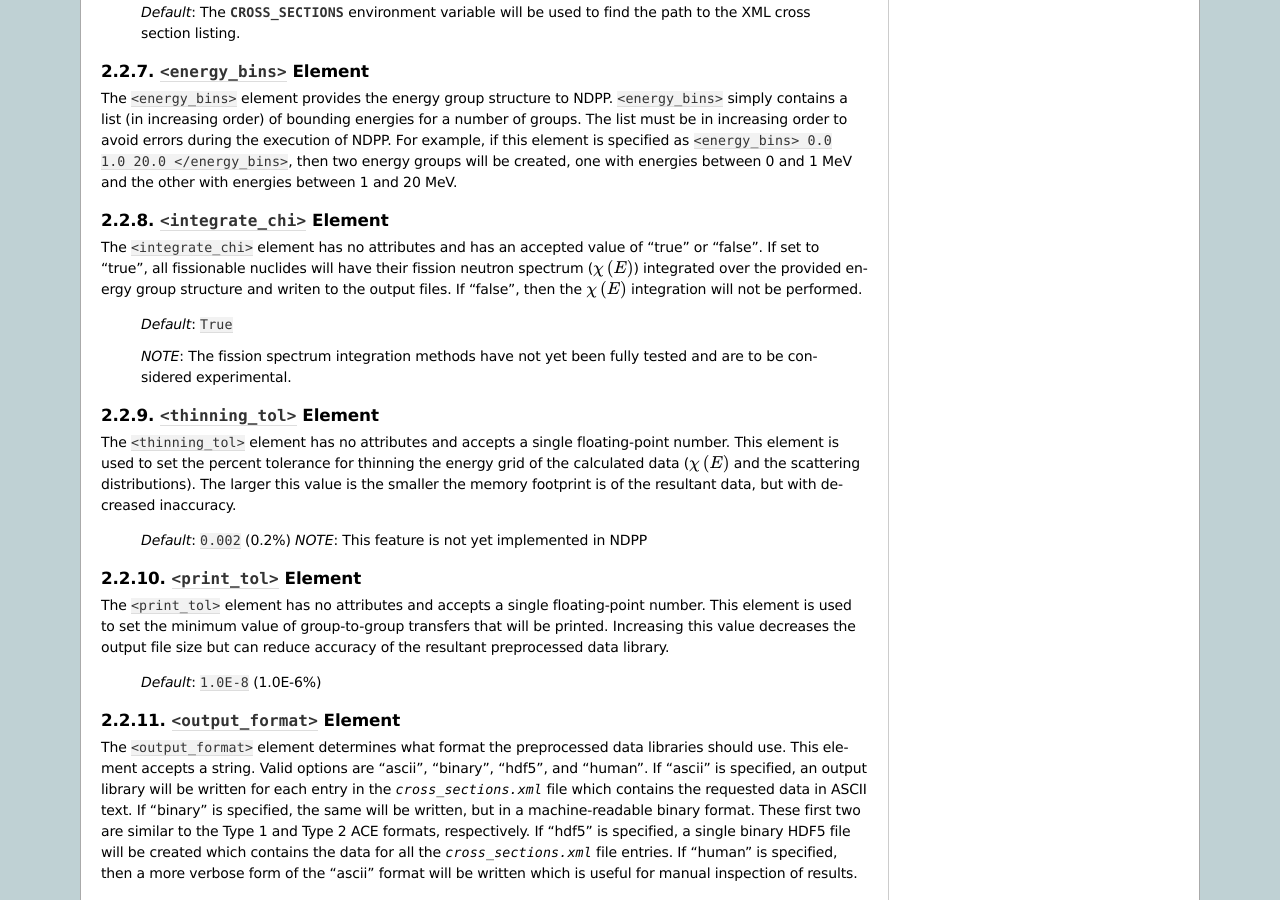
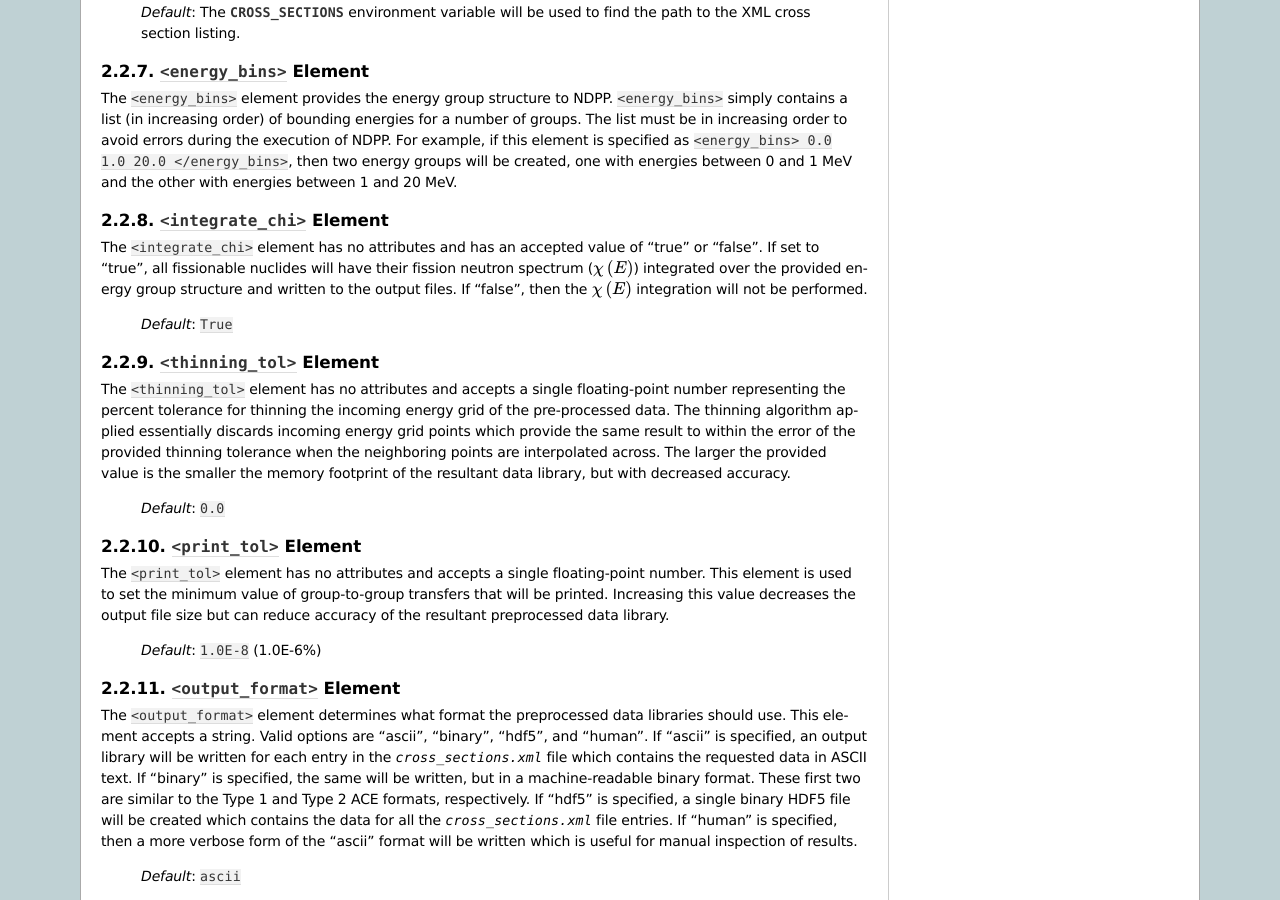
Before and after one commit to ndpp/ndpp, a Sphinx documentation site: the page built from docs/source/usersguide/input.rst, in a window 1280 px wide and 900 px high, scrolled down 1622 px. Built offline with Sphinx 7.4.7, drawn with Linux system fonts in a browser that asks for light colours; formulas are drawn with MathJax 3.

Commit message:
Updating manual since it has been a while

```diff
--- a/docs/source/usersguide/input.rst
+++ b/docs/source/usersguide/input.rst
@@ -137,25 +137,24 @@
 The ``<integrate_chi>`` element has no attributes and has an accepted value of
 "true" or "false". If set to "true", all fissionable nuclides will have their
 fission neutron spectrum (:math:`\chi\left(E\right)`) integrated over the
-provided energy group structure and writen to the output files.
+provided energy group structure and written to the output files.
 If "false", then the :math:`\chi\left(E\right)` integration will not be performed.
 
   *Default*: ``True``
-
-  *NOTE*: The fission spectrum integration methods have not yet been fully tested
-  and are to be considered experimental.
 
 ``<thinning_tol>`` Element
 --------------------------
 
 The ``<thinning_tol>`` element has no attributes and accepts a single
-floating-point number.  This element is used to set the percent tolerance for
-thinning the energy grid of the calculated data (:math:`\chi\left(E\right)` and
-the scattering distributions). The larger this value is the smaller the memory
-footprint is of the resultant data, but with decreased inaccuracy.
+floating-point number representing the percent tolerance for thinning the
+incoming energy grid of the pre-processed data. The thinning algorithm applied
+essentially discards incoming energy grid points which provide the same
+result to within the error of the provided thinning tolerance when the
+neighboring points are interpolated across. The larger the provided value is the
+smaller the memory footprint of the resultant data library, but with decreased
+accuracy.
 
-  *Default*: ``0.002`` (0.2%)
-  *NOTE*: This feature is not yet implemented in NDPP
+  *Default*: ``0.0``
 
 ``<print_tol>`` Element
 -----------------------
```
Also changed, not shown: docs/source/usersguide/install.rst (+3 -4 lines).
